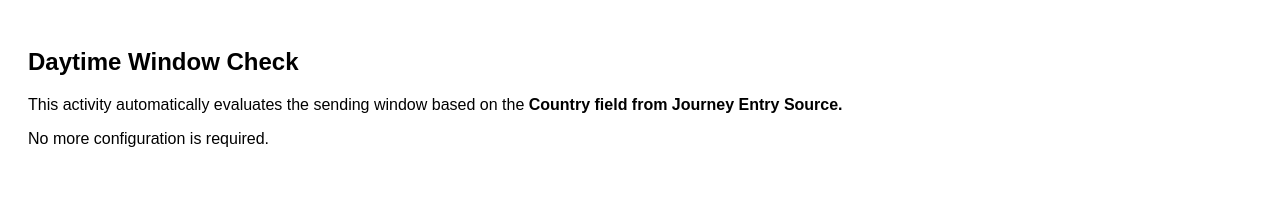
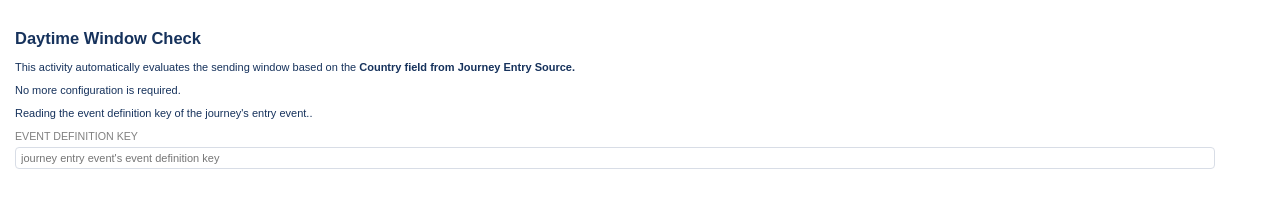
Before and after one commit to 9rajputshivam/Daytime-Window-Check-main, a website: page public/index.html in a window 1280 px wide. Drawn offline with nearby package versions, Linux system fonts and the light colour scheme; a script that the page names is missing.

Commit message:
Update index.html

```diff
--- a/public/index.html
+++ b/public/index.html
@@ -5,9 +5,57 @@
   <title>Daytime Window Check</title>
   <script src="https://unpkg.com/postmonger"></script>
   <script src="customActivity.js"></script>
-  <style>
-    body { font-family: Arial; padding: 20px; }
-  </style>
+
+
+	<script type="text/javascript" src="js/jquery.min.js"></script>
+	<script data-main="js/main.js" type="text/javascript" src="js/require.js"></script>
+
+
+  	<style type="text/css">
+		body {
+			padding: 15px;
+			margin: 0;
+			font-size: 11px;
+			color: #16325c;
+			font-family: "Salesforce Sans", Arial, sans-serif;
+		}
+
+
+
+		.step {
+			display: none;
+		}
+
+		#step1 {
+			display: block;
+		}
+
+		input {
+			font-family: inherit;
+			display: block;
+			padding: 4px 5px;
+			font-size: 11px;
+			color: #16325c;
+			background-color: #ffffff;
+			background-image: none;
+			border: 1px solid #d8dde6;
+			border-radius: 0.25rem;
+			-webkit-box-shadow: none;
+			box-shadow: none;
+		}
+
+		input[type=text] {
+			width: 95%;
+			margin-bottom: 40px;
+		}
+
+		.inputLabel {
+			margin-bottom: 5px;
+			font-size: 8pt;
+			color: #808080;
+			text-transform: uppercase;
+		}
+	</style>
 </head>
 <body>
   <h2>Daytime Window Check</h2>
@@ -16,5 +64,22 @@
     <b>Country field from Journey Entry Source.</b>
   </p>
   <p>No more configuration is required.</p>
+
+
+<!-- adding code to retrueve eventdefinitionkey-->
+  <div id="step1" class="step">
+		<p>Reading the event definition key of the journey's entry event..</p>
+		<p class="inputLabel">Event Definition Key</p>
+		<input id="select-entryevent-defkey" placeholder="journey entry event's event definition key" type="text" required="required" disabled="disabled" minlength="1" />
+	</div>
+	<div id="step2" class="step">
+		<p>Please select the ID (event data column) to pass to the custom split backend.</p>
+		<p class="inputLabel">ID</p>
+		<input id="select-id" placeholder="ID to pass to the backend" type="text" />
+		<select id="select-id-dropdown">
+		</select>
+	</div>
+
+
 </body>
 </html>
```
